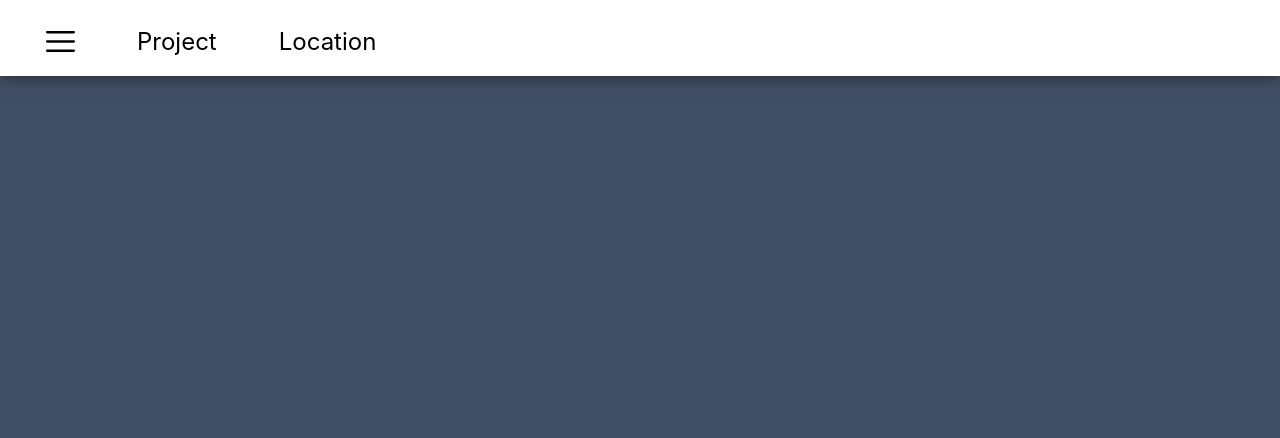
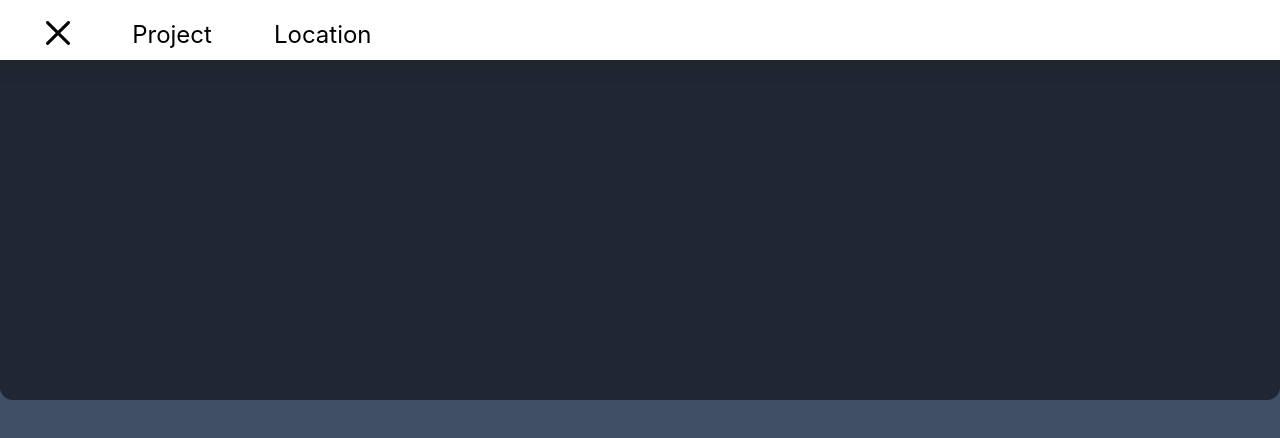
Before and after one commit to smoothbear/smooth-bear.live, a React (Create React App) app: page / in a window 1280 px wide. Both pictures are taken after a click on the picture 57 px from the left and 35 px from the top of the page. Shown: the top 438 px of the page. Built offline with nearby package versions, Linux system fonts and the light colour scheme.

Commit message:
[ADD] Menu Component

```diff
--- a/src/App.tsx
+++ b/src/App.tsx
@@ -1,7 +1,6 @@
 import Header from "./components/header/header";
 
 function App() {
-
   return (
     <div>
       <Header />
--- a/src/components/header/header.tsx
+++ b/src/components/header/header.tsx
@@ -1,19 +1,32 @@
+import { useState } from 'react';
 import { Mobile, PC, Tablet } from "../../style/style";
 import { PCBar, Categories, Category, MenuImage } from "./style";
-import { menuHandler } from './event_handler';
 import menuImage from "./icons/menu.svg";
+import closeImage from "./icons/close.svg";
+import Menu from "./menu";
 
 function Header() {
+    const [toggle, setToggle] = useState(false);
+
+    const onClicked = () => {
+        setToggle(!toggle);
+    }
+
     return (
+        <>
+            <PC>
                 <div style={{width: "100%"}}>
-            <PC>
                     <PCBar>
                         <Categories>
-                        <MenuImage src={menuImage} onClick={menuHandler}></MenuImage>
+                            <MenuImage src={toggle ? closeImage : menuImage} onClick={onClicked}></MenuImage>
                             <Category>Project</Category>
                             <Category>Location</Category>
                         </Categories>
                     </PCBar>
+                    {
+                        toggle ? <Menu></Menu> : null
+                    }
+                </div>
             </PC>
             <Tablet>
                 Tablet
@@ -21,7 +34,7 @@ function Header() {
             <Mobile>
                 Mobile
             </Mobile>
-        </div>
+        </>
     );
 }
 
--- a/src/components/header/menu.tsx
+++ b/src/components/header/menu.tsx
@@ -1,5 +1,15 @@
+import { Category } from "./menu_style";
+import header from "./header";
+
 function Menu() {
-
+    return (
+        <>
+        <header />
+        <div>
+            <Category />
+        </div>
+       </>
+    )
 }
 
 export default Menu;
--- /dev/null
+++ b/src/components/header/menu_style.tsx
@@ -0,0 +1,37 @@
+import styled, { keyframes } from 'styled-components';
+
+const menuFade = keyframes`
+    0% {
+        padding-top: -15%
+    }
+
+    50% {
+        padding-top: -5%
+    }
+
+    100% {
+        padding-top: 0.3%
+    }
+`
+
+interface Props {
+    visibility: string
+}
+
+export const Div = styled.div<Props>`
+    z-index: 4;
+    position: absolute;
+    display: flex;
+    visibility: ${(props: Props) => props.visibility && `animation: ${menuFade} 2s 1s infinite linear alternate;`};
+`
+
+export const Category = styled.div`
+    width: 100%;
+    height: 400px;
+    display: flex;
+    background-color: rgba(0, 0, 0, 0.5);
+    border-radius: 0.8rem;
+`
+
+export const CategoryList = styled.div`
+`
--- a/src/components/header/style.tsx
+++ b/src/components/header/style.tsx
@@ -11,7 +11,7 @@ export const PCBar = styled.div`
     background-color: white;
     position: fixed;
     width: 100%;
-    height: 9.5%;
+    height: 7.5%;
     box-shadow: 0rem 0rem 1rem 0rem #252525;
 `
 
@@ -22,7 +22,7 @@ export const Categories = styled.ul`
 
 export const Category = styled.li`
     font-size: 1.5rem;
-    padding-top: 0.9%;
+    padding-top: 0.3%;
     padding-left: 5%;
     color: black;
 
@@ -32,13 +32,12 @@ export const Category = styled.li`
     }
 `
 export const MenuImage = styled.img`
-    padding-top: 0.9%;
+    padding-top: 0.4%;
     padding-left: 0.5%;
-    height: 1.8rem;
-    width: 1.8rem;
+    height: 1.5rem;
+    width: 1.5rem;
 
     &:hover {
         cursor: pointer;
-        fill: grey;
     }
 `
--- a/src/style/style.tsx
+++ b/src/style/style.tsx
@@ -5,26 +5,26 @@ interface Props {
     children: React.ReactNode
 }
 
-export function PC(props: Props) {
+export function PC({ children } : Props) {
     const isMobile = useMediaQuery({
         query: "(min-width:1024px)"
     });
 
-    return <React.Fragment>{isMobile && props.children}</React.Fragment>
+    return <React.Fragment>{isMobile && children}</React.Fragment>
 }
 
-export function Tablet(props: Props) {
+export function Tablet({ children }: Props) {
     const isTablet = useMediaQuery({
         query: "(min-width:768px) and (max-width:1023px)"
     });
 
-    return <React.Fragment>{isTablet && props.children} </React.Fragment>
+    return <React.Fragment>{isTablet && children} </React.Fragment>
 }
 
-export function Mobile(props: Props) {
+export function Mobile({ children }: Props) {
     const isMobile = useMediaQuery({
         query: "(max-width:767px)"
     });
 
-    return <React.Fragment>{isMobile && props.children}</React.Fragment>
+    return <React.Fragment>{isMobile && children}</React.Fragment>
 }
```
Also changed, not shown: src/components/header/icons/close.svg (added). Lines whose indentation alone changed are shown as unchanged.
